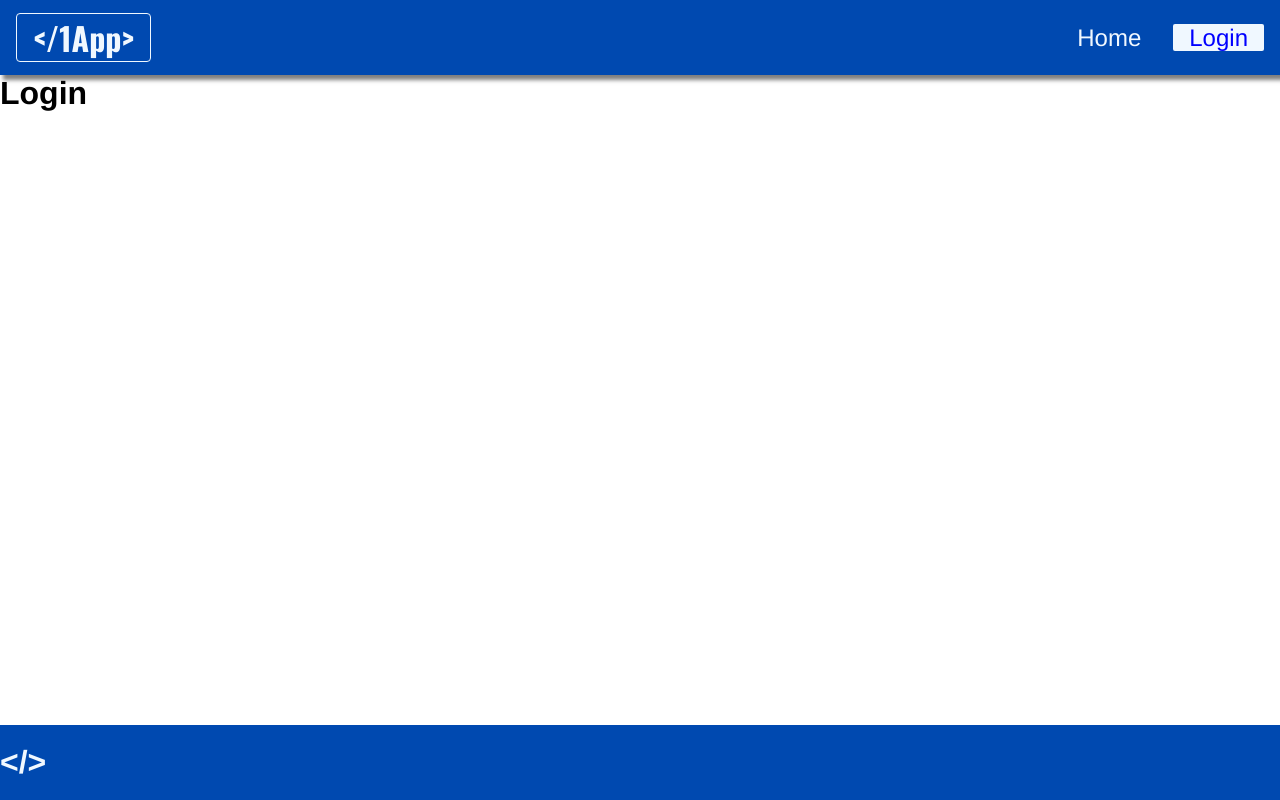
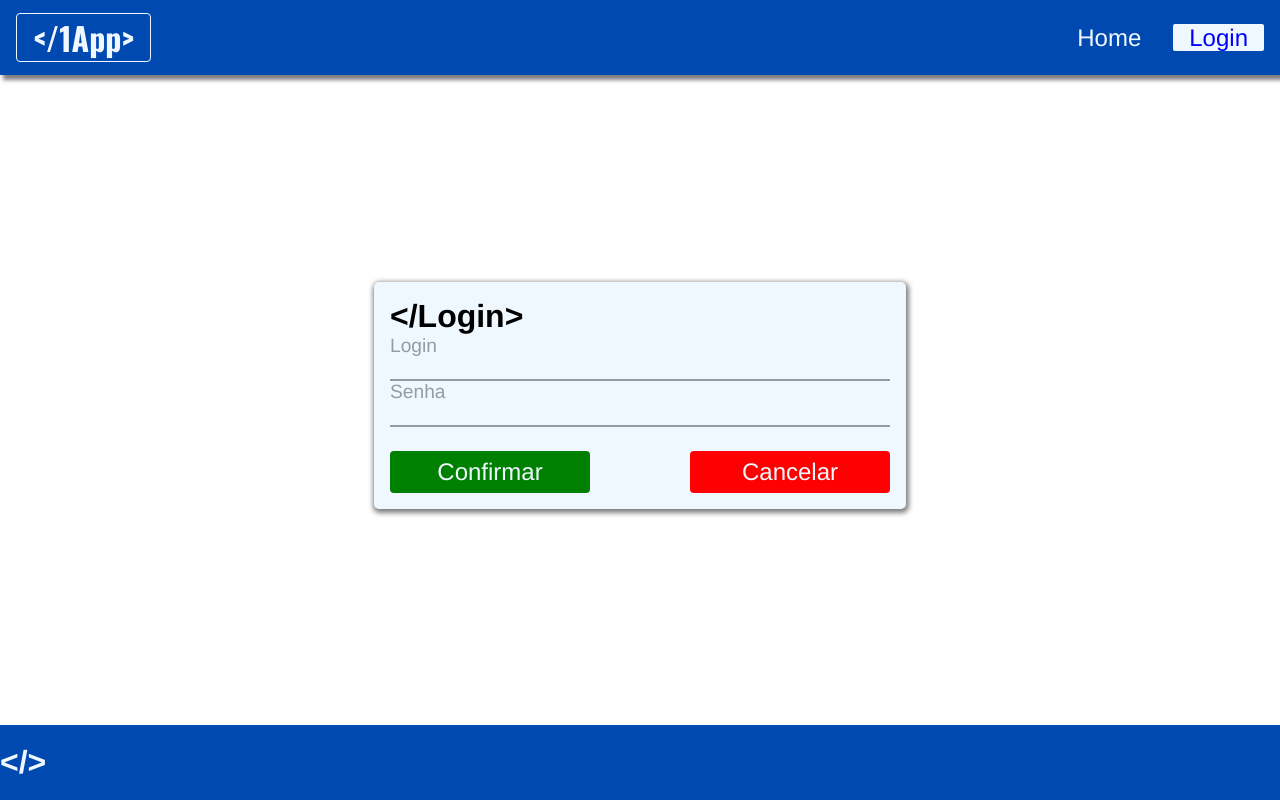
Before and after one commit to KlausKurth/ListarUsuariosTOTVS, a React (Create React App) app in the folder 1_app/: page /login in a window 1280 px wide. Built offline with nearby package versions, Linux system fonts and the light colour scheme.

Commit message:
FEAT estilização pagina login

```diff
--- a/1_app/src/App.css
+++ b/1_app/src/App.css
@@ -59,6 +59,71 @@
 
 }
 
+.container-login {
+  display: flex;
+  align-items: center;
+  justify-content: center;
+  height: 80vh;
+}
+
+.form-login {
+  display: flex;
+  flex-direction: column;
+  padding: 1rem;
+  background-color: aliceblue;
+  border-radius: 5px;
+  box-shadow: 1px 2px 5px 2px #00000080;
+}
+
+.form-login label {
+  font-size: 1.2rem;
+  color: #00000060;
+}
+
+.form-login input{
+  border: none;
+  outline: none;
+  border-bottom: 2px solid #00000060;
+  font-size: 1.2rem;
+  color: #00000090;
+  background: transparent;
+  transition: 1s;
+}
+
+.form-login input:hover {
+  border-bottom: 2px solid #0049b0;
+}
+
+.form-login .buttons{
+  margin-top: 1.5rem;
+  display: flex;
+  align-items: center;
+  justify-content: space-between;
+  width: 500px;
+}
+
+.buttons button {
+  width: 200px;
+  border: none;
+  color: aliceblue;
+  padding: 7px 0;
+  border-radius: 4px;
+  cursor: pointer;
+  font-size: 1.5rem;
+}
+
+button:hover {
+  font-weight: bold;
+}
+
+.button-confirmar {
+  background: green;
+}
+
+.button-cancelar {
+  background: red;
+}
+
 .container-footer {
   border: none;
   display: flex;
--- a/1_app/src/pages/Login.jsx
+++ b/1_app/src/pages/Login.jsx
@@ -1,7 +1,17 @@
 function Login() {
     return(
         <div className="container-login">
-            <h1>Login</h1>
+            <form className="form-login">
+                <h1>{'</Login>'}</h1>
+                <label>Login</label>
+                <input type="text" name="username" />
+                <label>Senha</label>
+                <input type="password" name="password" />
+                <div className="buttons">
+                    <button className="button-confirmar">Confirmar</button>
+                    <button className="button-cancelar">Cancelar</button>
+                </div>
+            </form>
         </div>
     )
 }
```
